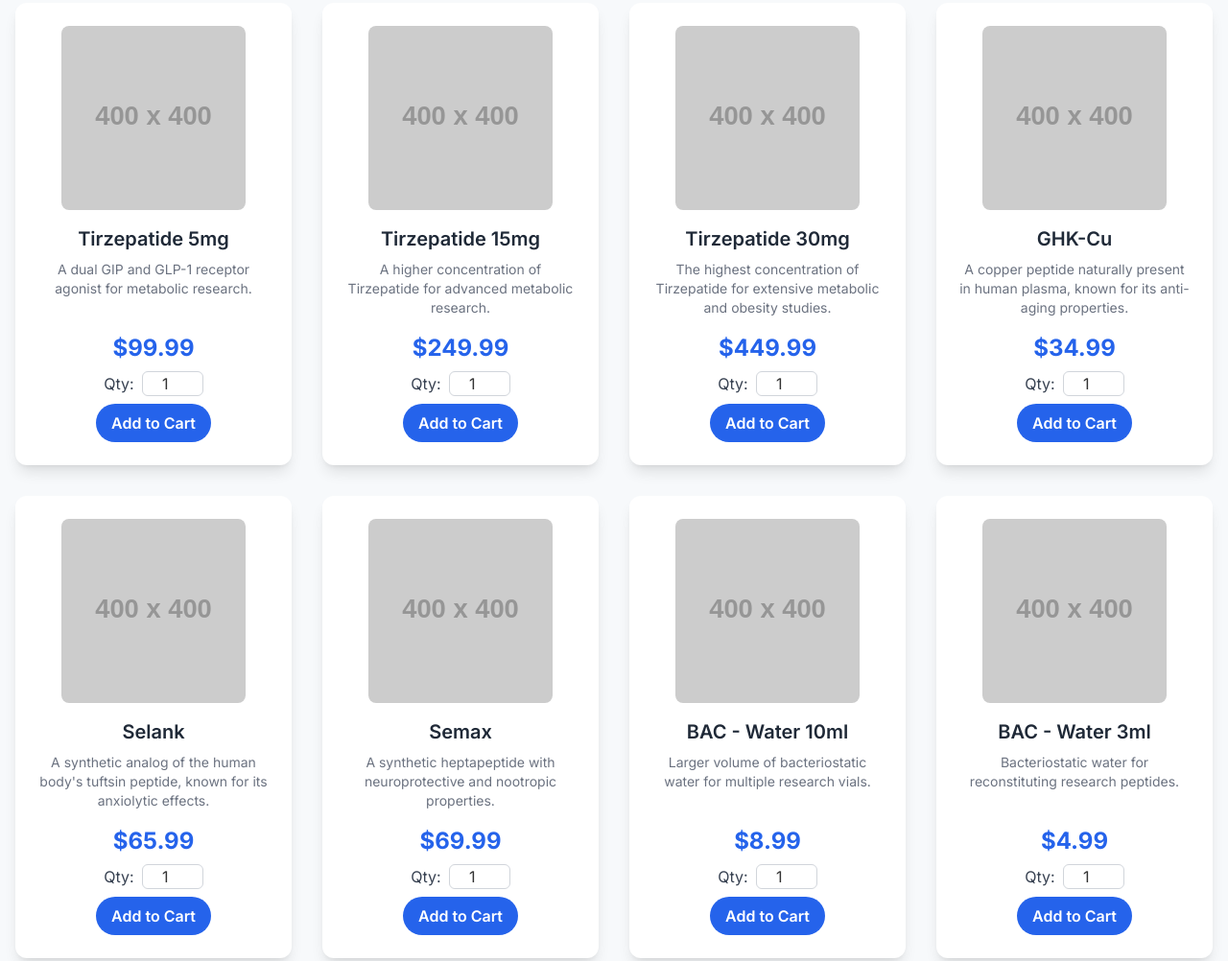
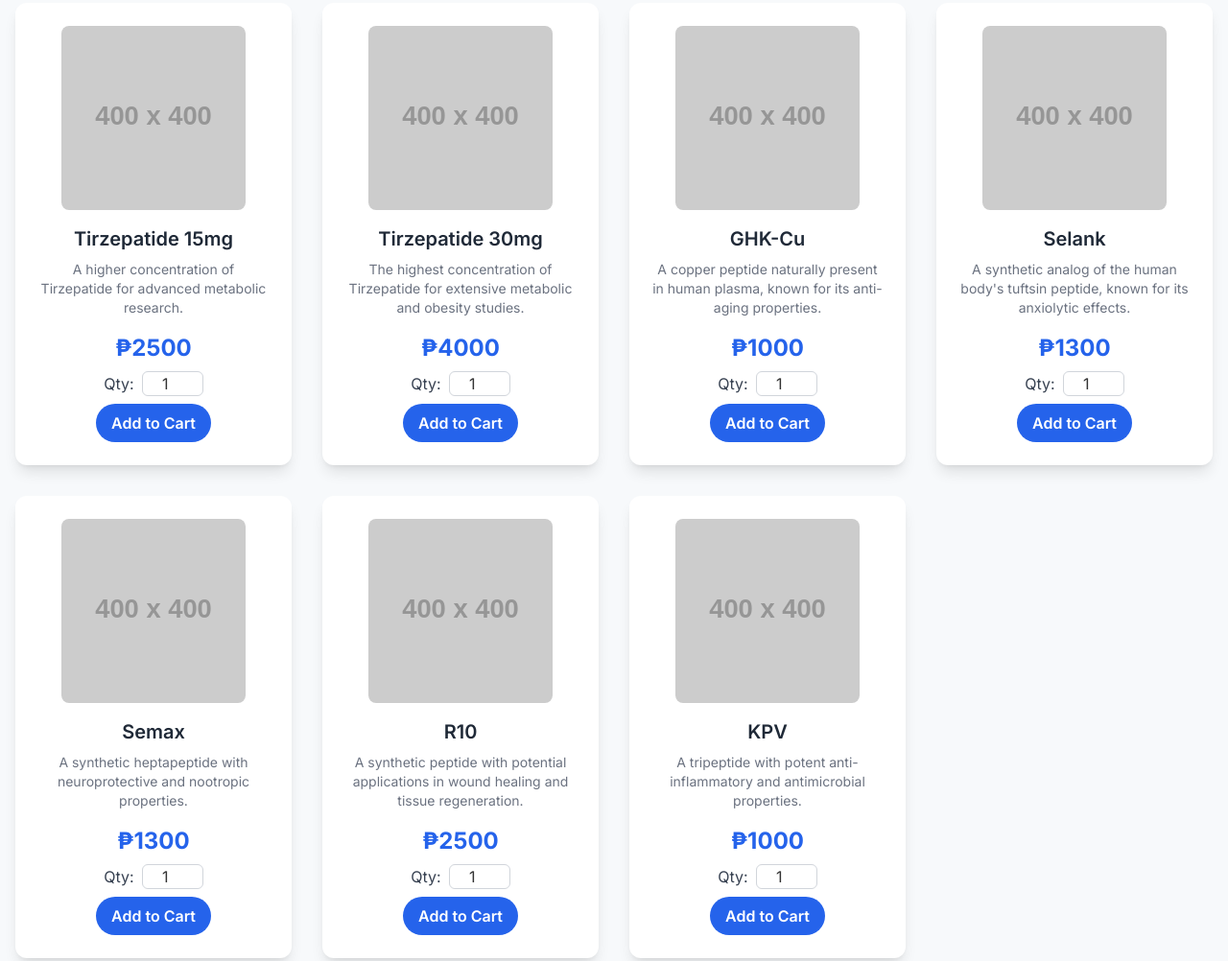
Before and after one commit to VeptraPH/VeptraPH, a plain HTML site: page index.html in a window 1280 px wide. Shown: the part 871-1873 px from the top of the page at 96% size. Drawn offline with nearby package versions, Linux system fonts and the light colour scheme; placeholder pictures from the web are drawn by us.

Commit message:
Update index.html

```diff
--- a/index.html
+++ b/index.html
@@ -164,7 +164,7 @@
                 <div id="order-total-container" class="border-t pt-4 mt-4 hidden">
                     <p class="text-lg font-semibold flex justify-between items-center">
                         <span>Total:</span>
-                        <span id="order-total" class="text-blue-600">$0.00</span>
+                        <span id="order-total" class="text-blue-600">₱0</span>
                     </p>
                 </div>
                 <form id="checkout-form" class="mt-8">
@@ -259,7 +259,7 @@
                 <div class="space-y-4">
                     <a href="https://t.me/+hTxSZRD0RNcyNTQ1" class="inline-flex items-center space-x-2 text-blue-600 hover:text-blue-800 transition-colors font-semibold">
                         <svg xmlns="http://www.w3.org/2000/svg" class="h-6 w-6" viewBox="0 0 24 24" fill="currentColor">
-                            <path d="M12 2C6.48 2 2 6.48 2 12s4.48 10 10 10 10-4.48 10-10S17.52 2 12 2zM15 16.5l-2-2-4 4-2-2 2-2 4 4 2-2 2-2-2-2-2-2-2-2 2 2 2 2-2 2-2-2-2-2 2 2 2 2 2z"/>
+                            <path d="M12 2C6.48 2 2 6.48 2 12s4.48 10 10 10 10-4.48 10-10S17.52 2 12 2zM15 16.5l-2-2-4 4-2-2 2-2 4 4 2-2 2-2-2-2-2-2-2-2 2 2 2 2 2 2-2 2-2 2-2 2 2 2 2z"/>
                         </svg>
                         <span>Telegram Group</span>
                     </a>
@@ -292,61 +292,55 @@
 
     <script>
         // Sample product data
-        const products = [{
-                id: 6,
-                name: 'Tirzepatide 5mg',
-                price: 99.99,
-                description: 'A dual GIP and GLP-1 receptor agonist for metabolic research.',
-                image: 'https://placehold.co/400x400/F0F4F8/64748b?text=Tirzepatide+5mg'
-            },
+        const products = [
             {
                 id: 7,
                 name: 'Tirzepatide 15mg',
-                price: 249.99,
+                price: 2500,
                 description: 'A higher concentration of Tirzepatide for advanced metabolic research.',
                 image: 'https://placehold.co/400x400/F0F4F8/64748b?text=Tirzepatide+15mg'
             },
             {
                 id: 8,
                 name: 'Tirzepatide 30mg',
-                price: 449.99,
+                price: 4000,
                 description: 'The highest concentration of Tirzepatide for extensive metabolic and obesity studies.',
                 image: 'https://placehold.co/400x400/F0F4F8/64748b?text=Tirzepatide+30mg'
             },
             {
                 id: 3,
                 name: 'GHK-Cu',
-                price: 34.99,
+                price: 1000,
                 description: 'A copper peptide naturally present in human plasma, known for its anti-aging properties.',
                 image: 'https://placehold.co/400x400/F0F4F8/64748b?text=GHK-Cu'
             },
             {
                 id: 4,
                 name: 'Selank',
-                price: 65.99,
+                price: 1300,
                 description: 'A synthetic analog of the human body\'s tuftsin peptide, known for its anxiolytic effects.',
                 image: 'https://placehold.co/400x400/F0F4F8/64748b?text=Selank'
             },
             {
                 id: 5,
                 name: 'Semax',
-                price: 69.99,
+                price: 1300,
                 description: 'A synthetic heptapeptide with neuroprotective and nootropic properties.',
                 image: 'https://placehold.co/400x400/F0F4F8/64748b?text=Semax'
             },
             {
-                id: 2,
-                name: 'BAC - Water 10ml',
-                price: 8.99,
-                description: 'Larger volume of bacteriostatic water for multiple research vials.',
-                image: 'https://placehold.co/400x400/F0F4F8/64748b?text=BAC-Water+10ml'
+                id: 9,
+                name: 'R10',
+                price: 2500,
+                description: 'A synthetic peptide with potential applications in wound healing and tissue regeneration.',
+                image: 'https://placehold.co/400x400/F0F4F8/64748b?text=R10'
             },
             {
-                id: 1,
-                name: 'BAC - Water 3ml',
-                price: 4.99,
-                description: 'Bacteriostatic water for reconstituting research peptides.',
-                image: 'https://placehold.co/400x400/F0F4F8/64748b?text=BAC-Water+3ml'
+                id: 10,
+                name: 'KPV',
+                price: 1000,
+                description: 'A tripeptide with potent anti-inflammatory and antimicrobial properties.',
+                image: 'https://placehold.co/400x400/F0F4F8/64748b?text=KPV'
             }
         ];
 
@@ -374,7 +368,7 @@
                     <h3 class="text-xl font-semibold text-gray-800 mb-2">${product.name}</h3>
                     <p class="text-sm text-gray-500 flex-grow mb-4">${product.description}</p>
                     <div class="mt-auto w-full flex flex-col items-center space-y-2">
-                        <span class="text-2xl font-bold text-blue-600">$${product.price.toFixed(2)}</span>
+                        <span class="text-2xl font-bold text-blue-600">₱${product.price}</span>
                         <div class="flex items-center space-x-2">
                             <label for="quantity-${product.id}" class="text-gray-700">Qty:</label>
                             <input type="number" id="quantity-${product.id}" value="1" min="1" class="w-16 text-center border rounded-md border-gray-300 focus:ring-blue-200 focus:border-blue-300">
@@ -428,9 +422,9 @@
                         <img src="${item.image}" alt="${item.name}" class="w-16 h-16 rounded-lg">
                         <div class="flex-grow">
                             <h4 class="font-semibold text-gray-800">${item.name}</h4>
-                            <p class="text-sm text-gray-600">$${item.price.toFixed(2)} x ${item.quantity}</p>
+                            <p class="text-sm text-gray-600">₱${item.price} x ${item.quantity}</p>
                         </div>
-                        <span class="font-bold text-blue-600">$${itemTotal.toFixed(2)}</span>
+                        <span class="font-bold text-blue-600">₱${itemTotal}</span>
                         <button class="remove-from-cart-btn text-red-500 hover:text-red-700 transition-colors" data-id="${item.id}">
                             <svg xmlns="http://www.w3.org/2000/svg" class="h-5 w-5" viewBox="0 0 24 24" fill="currentColor">
                                 <path d="M6 19c0 1.1.9 2 2 2h8c1.1 0 2-.9 2-2V7H6v12zm2.46-7.12l1.41-1.41L12 12.59l2.12-2.12 1.41 1.41L13.41 14l2.12 2.12-1.41 1.41L12 15.41l-2.12 2.12-1.41-1.41L10.59 14l-2.13-2.12zM15.5 4l-.71-.71A.996.996 0 0014 3H10c-.39 0-.7.31-.79.71L9.5 4H8c-1.1 0-2 .9-2 2h12c0-1.1-.9-2-2-2h-2z" />
@@ -445,7 +439,7 @@
                 orderTotalContainer.classList.add('hidden');
                 submitOrderBtn.disabled = true;
             }
-            orderTotalDisplay.textContent = `$${total.toFixed(2)}`;
+            orderTotalDisplay.textContent = `₱${total}`;
             cartCount.textContent = cart.reduce((sum, item) => sum + item.quantity, 0);
             if (cart.length > 0) {
                 cartCount.classList.remove('hidden');
@@ -489,9 +483,9 @@
             const clientEmail = document.getElementById('client-email').value;
 
             const orderDetails = cart.map(item =>
-                `${item.name} - Quantity: ${item.quantity} - Total: $${(item.price * item.quantity).toFixed(2)}`
+                `${item.name} - Quantity: ${item.quantity} - Total: ₱${(item.price * item.quantity)}`
             ).join('\n');
-            const total = cart.reduce((sum, item) => sum + (item.price * item.quantity), 0).toFixed(2);
+            const total = cart.reduce((sum, item) => sum + (item.price * item.quantity), 0);
 
             const emailBody = `--- Client Information ---\n` +
                 `Name: ${clientName}\n` +
@@ -502,7 +496,7 @@
                 `${orderDetails}\n` +
                 `\n` +
                 `--- Order Total ---\n` +
-                `Total: $${total}`;
+                `Total: ₱${total}`;
 
             const mailtoLink = `mailto:sevelamer18@protonmail.com?subject=New Order from Veptra&body=${encodeURIComponent(emailBody)}`;
 
```
